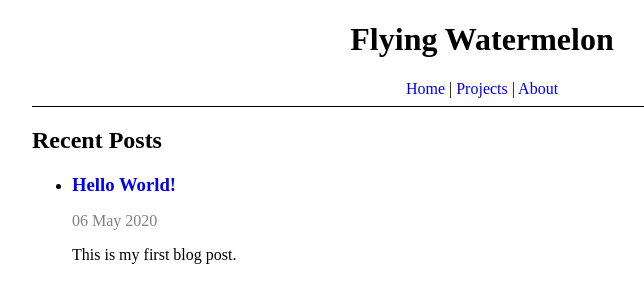
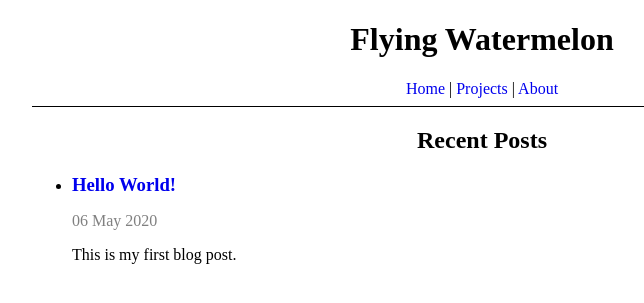
Before and after one commit to flying-watermelon/blog, a Jekyll site: the page built from index.html, in a window 1280 px wide. Shown: the top 303 px of the page, without its empty margins (158-802 px from the left). Built offline with Jekyll 4.4.1, drawn with Linux system fonts in a browser that asks for light colours.

Commit message:
Also center the h2 tags.

```diff
--- a/assets/css/styles.sass
+++ b/assets/css/styles.sass
@@ -1,7 +1,7 @@
 ---
 ---
 
-h1, nav
+h1, h2, nav
     text-align: center
 
 hr
```
